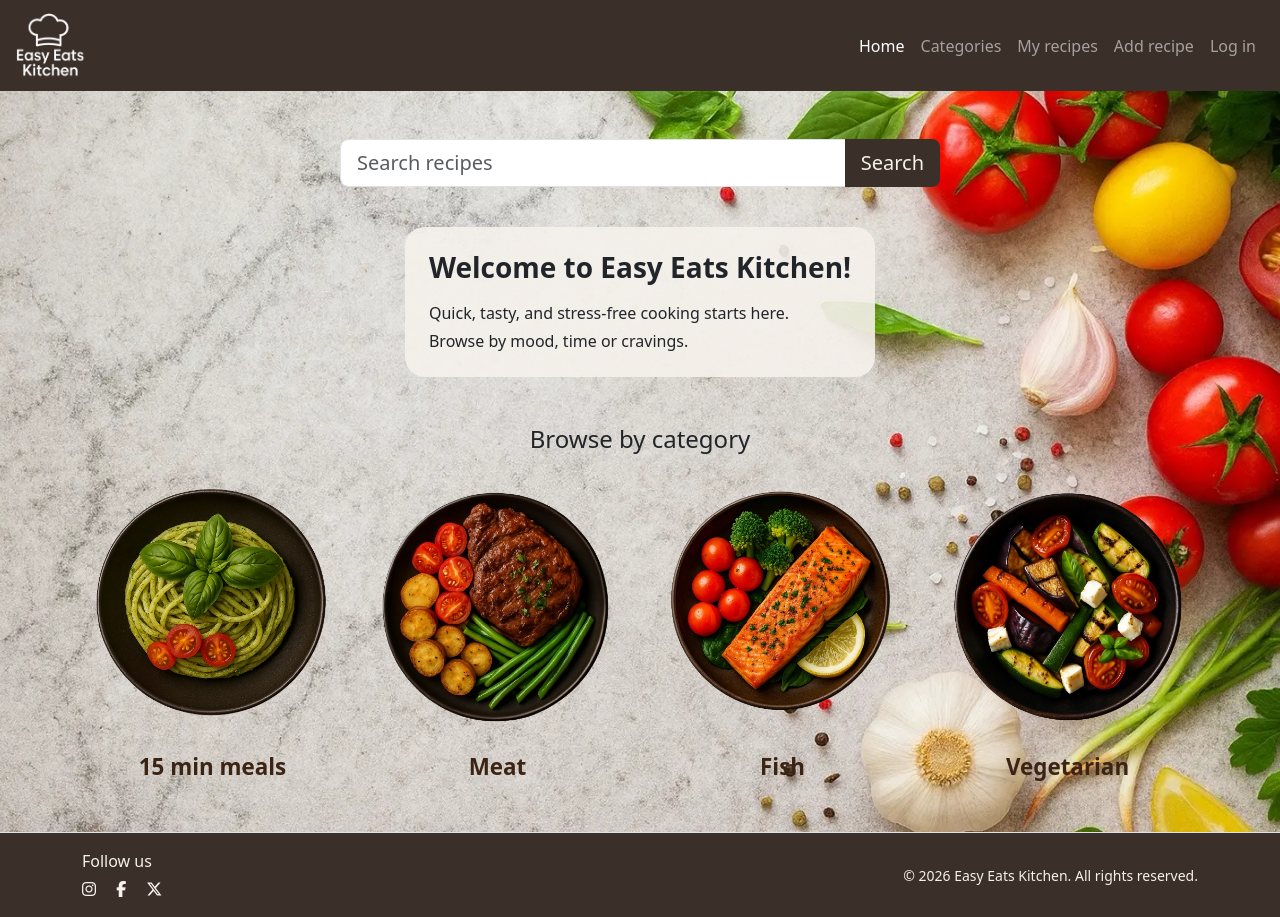
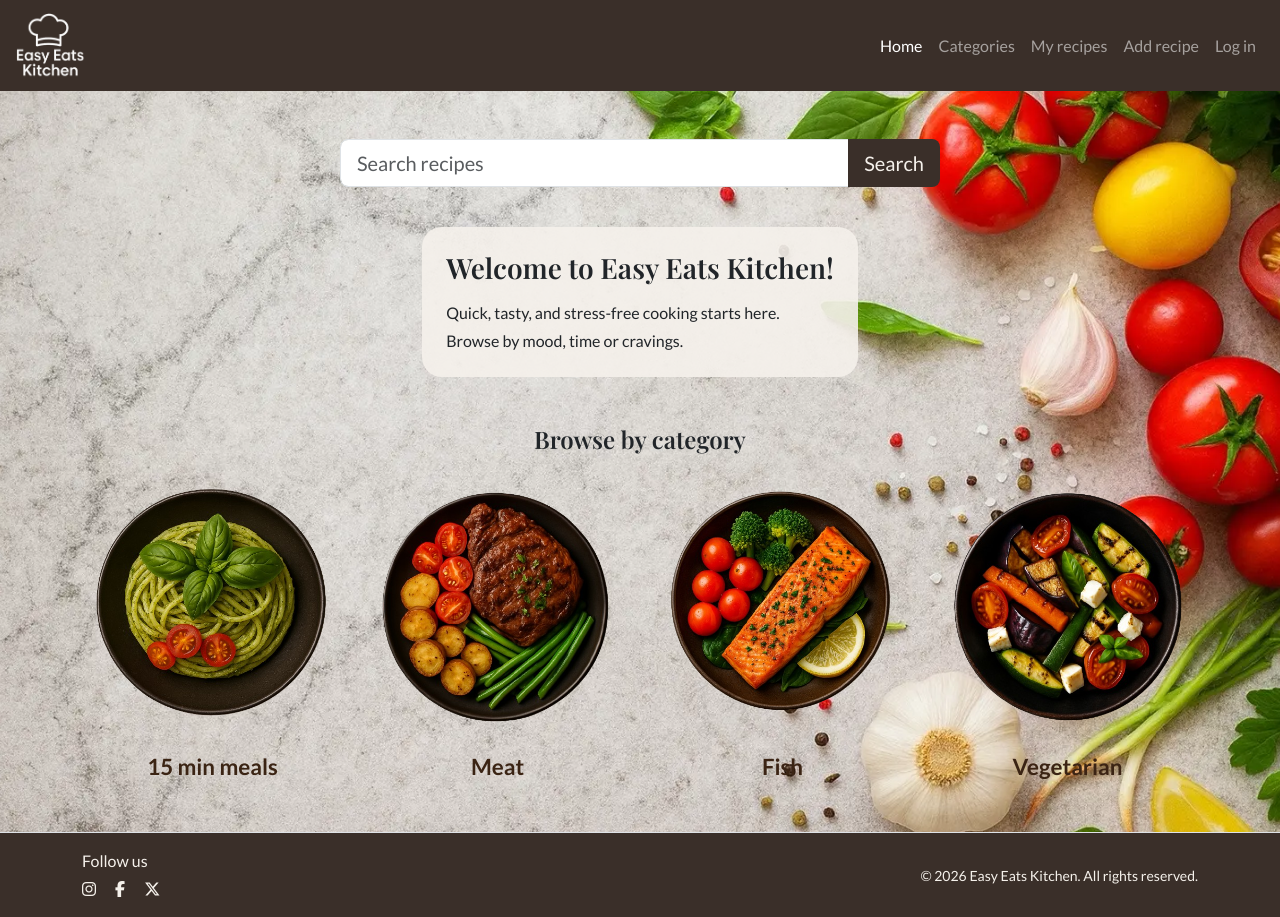
Before and after one commit to jolantadjatlova/easy-eats-kitchen, a Django app: page / in a window 1280 px wide. Run offline with Django 4.2, Linux system fonts and the light colour scheme.

Commit message:
Add typography using Playfair Display and Lato

```diff
--- a/recipes/templates/recipes/base.html
+++ b/recipes/templates/recipes/base.html
@@ -2,8 +2,8 @@
 <!DOCTYPE html>
 <html lang="en">
   <head>
-    <meta charset="UTF-8">
-    <meta name="viewport" content="width=device-width, initial-scale=1.0">
+    <meta charset="UTF-8" />
+    <meta name="viewport" content="width=device-width, initial-scale=1.0" />
     <title>Easy Eats Kitchen</title>
 
     <!-- Favicon -->
@@ -11,28 +11,25 @@
       rel="apple-touch-icon"
       sizes="180x180"
       href="{% static 'favicon/apple-touch-icon.png' %}"
-    >
+    />
     <link
       rel="icon"
       type="image/png"
       sizes="32x32"
       href="{% static 'favicon/favicon-32x32.png' %}"
-    >
+    />
     <link
       rel="icon"
       type="image/png"
       sizes="16x16"
       href="{% static 'favicon/favicon-16x16.png' %}"
-    >
-    <link
-      rel="manifest"
-      href="{% static 'favicon/site.webmanifest' %}"
-    >
+    />
+    <link rel="manifest" href="{% static 'favicon/site.webmanifest' %}" />
     <link
       rel="icon"
       type="image/x-icon"
       href="{% static 'favicon/favicon.ico' %}"
-    >
+    />
 
     <!-- Font Awesome-->
     <link
@@ -43,26 +40,41 @@
     <link
       href="https://cdn.jsdelivr.net/npm/bootstrap@5.3.8/dist/css/bootstrap.min.css"
       rel="stylesheet"
-    >
-
+    />
+    <!-- Google Fonts -->
+    <link rel="preconnect" href="https://fonts.googleapis.com" />
+    <link rel="preconnect" href="https://fonts.gstatic.com" crossorigin />
+    <link
+      href="https://fonts.googleapis.com/css2?family=Playfair+Display:wght@600;700&family=Lato:wght@400;500;700&display=swap"
+      rel="stylesheet"
+    />
     <!-- Custom CSS -->
-    <link rel="stylesheet" href="{% static 'css/style.css' %}">
+    <link rel="stylesheet" href="{% static 'css/style.css' %}" />
   </head>
   <body>
-
     <!-- Navbar -->
-    <nav class="navbar navbar-expand-lg navbar-dark" style="background-color: #3A2F29;">
+    <nav
+      class="navbar navbar-expand-lg navbar-dark"
+      style="background-color: #3a2f29"
+    >
       <div class="container-fluid px-3">
         <a class="navbar-brand d-flex align-items-center" href="#">
-    <img src="{% static 'images/easy_eats_logo.png' %}"
+          <img
+            src="{% static 'images/easy_eats_logo.png' %}"
             alt="Easy Eats Kitchen logo"
             height="65"
-         class="me-2">
+            class="me-2"
+          />
         </a>
-            <button class="navbar-toggler" type="button"
-                    data-bs-toggle="collapse" data-bs-target="#mainNavbar"
-                    aria-controls="mainNavbar" aria-expanded="false"
-                    aria-label="Toggle navigation">
+        <button
+          class="navbar-toggler"
+          type="button"
+          data-bs-toggle="collapse"
+          data-bs-target="#mainNavbar"
+          aria-controls="mainNavbar"
+          aria-expanded="false"
+          aria-label="Toggle navigation"
+        >
           <span class="navbar-toggler-icon"></span>
         </button>
 
@@ -90,15 +102,23 @@
 
     <main class="flex-grow-1">
       <div class="container text-center my-5">
-
-
         <!-- Search bar -->
-        <form class="d-flex justify-content-center mb-4" role="search" style="max-width: 600px; margin: 0 auto;">
+        <form
+          class="d-flex justify-content-center mb-4"
+          role="search"
+          style="max-width: 600px; margin: 0 auto"
+        >
           <div class="input-group">
-                <input type="text" class="form-control form-control-lg"
-                       placeholder="Search recipes">
-                <button class="btn btn-lg" type="submit"
-                        style="background-color: #3A2F29; color: #F5F1EB; border: none;">
+            <input
+              type="text"
+              class="form-control form-control-lg"
+              placeholder="Search recipes"
+            />
+            <button
+              class="btn btn-lg"
+              type="submit"
+              style="background-color: #3a2f29; color: #f5f1eb; border: none"
+            >
               Search
             </button>
           </div>
@@ -106,15 +126,19 @@
 
         <!-- Welcome card -->
         <div class="d-flex justify-content-center">
-            <div class="mt-3 p-4 text-start"
-                 style="max-width: 520px; background-color: rgba(245, 241, 235, 0.9); border-radius: 20px;">
+          <div
+            class="mt-3 p-4 text-start"
+            style="
+              max-width: 520px;
+              background-color: rgba(245, 241, 235, 0.9);
+              border-radius: 20px;
+            "
+          >
             <h2 class="h3 fw-semibold mb-3">Welcome to Easy Eats Kitchen!</h2>
             <p class="mb-1">
               Quick, tasty, and stress-free cooking starts here.
             </p>
-                <p class="mb-0">
-                    Browse by mood, time or cravings.
-                </p>
+            <p class="mb-0">Browse by mood, time or cravings.</p>
           </div>
         </div>
 
@@ -125,12 +149,16 @@
           <div class="row justify-content-center g-4">
             <!-- 15 min meals -->
             <div class="col-6 col-md-3">
-    <a href="{% url 'recipes_by_category' '15-min-meals' %}"
-       class="text-decoration-none text-dark">
+              <a
+                href="{% url 'recipes_by_category' '15-min-meals' %}"
+                class="text-decoration-none text-dark"
+              >
                 <div class="d-flex flex-column align-items-center">
-            <img src="{% static 'images/category-15min.png' %}"
+                  <img
+                    src="{% static 'images/category-15min.png' %}"
                     alt="15 min meals"
-                 class="img-fluid category-img rounded-circle mb-2">
+                    class="img-fluid category-img rounded-circle mb-2"
+                  />
                   <span class="category-name">15 min meals</span>
                 </div>
               </a>
@@ -138,63 +166,87 @@
 
             <!-- Meat -->
             <div class="col-6 col-md-3">
-            <a href="{% url 'recipes_by_category' 'meat' %}"
-               class="text-decoration-none text-dark">
+              <a
+                href="{% url 'recipes_by_category' 'meat' %}"
+                class="text-decoration-none text-dark"
+              >
                 <div class="d-flex flex-column align-items-center">
-                    <img src="{% static 'images/category-meat.png' %}"
+                  <img
+                    src="{% static 'images/category-meat.png' %}"
                     alt="Meat"
-                         class="img-fluid category-img rounded-circle mb-2">
+                    class="img-fluid category-img rounded-circle mb-2"
+                  />
                   <span class="category-name">Meat</span>
                 </div>
               </a>
             </div>
             <!-- Fish -->
             <div class="col-6 col-md-3">
-            <a href="{% url 'recipes_by_category' 'fish' %}"
-               class="text-decoration-none text-dark">
+              <a
+                href="{% url 'recipes_by_category' 'fish' %}"
+                class="text-decoration-none text-dark"
+              >
                 <div class="d-flex flex-column align-items-center">
-                    <img src="{% static 'images/category-fish.png' %}"
+                  <img
+                    src="{% static 'images/category-fish.png' %}"
                     alt="Fish"
-                         class="img-fluid category-img rounded-circle mb-2">
+                    class="img-fluid category-img rounded-circle mb-2"
+                  />
                   <span class="category-name">Fish</span>
                 </div>
               </a>
             </div>
 
-
             <!-- Vegetarian -->
             <div class="col-6 col-md-3">
-            <a href="{% url 'recipes_by_category' 'vegetarian' %}"
-               class="text-decoration-none text-dark">
+              <a
+                href="{% url 'recipes_by_category' 'vegetarian' %}"
+                class="text-decoration-none text-dark"
+              >
                 <div class="d-flex flex-column align-items-center">
-                    <img src="{% static 'images/category-veg.png' %}"
+                  <img
+                    src="{% static 'images/category-veg.png' %}"
                     alt="Vegetarian"
-                         class="img-fluid category-img rounded-circle mb-2">
+                    class="img-fluid category-img rounded-circle mb-2"
+                  />
                   <span class="category-name">Vegetarian</span>
                 </div>
               </a>
             </div>
           </div>
         </section>
-
-    </div>  <!-- end .container -->
+      </div>
+      <!-- end .container -->
     </main>
 
     <!-- Footer -->
-    <footer class="py-3 border-top" style="background-color: #3A2F29; color: #F5F1EB;">
+    <footer
+      class="py-3 border-top"
+      style="background-color: #3a2f29; color: #f5f1eb"
+    >
       <div class="container">
         <!-- Follow us + icons -->
-            <div class="d-flex flex-column flex-md-row justify-content-between align-items-start align-items-md-center">
+        <div
+          class="d-flex flex-column flex-md-row justify-content-between align-items-start align-items-md-center"
+        >
           <div class="mb-2 mb-md-0">
             <div>Follow us</div>
             <div class="mt-1">
-                        <a href="#" class="me-3 text-decoration-none" style="color: #F5F1EB;">
+              <a
+                href="#"
+                class="me-3 text-decoration-none"
+                style="color: #f5f1eb"
+              >
                 <i class="fa-brands fa-instagram"></i>
               </a>
-                        <a href="#" class="me-3 text-decoration-none" style="color: #F5F1EB;">
+              <a
+                href="#"
+                class="me-3 text-decoration-none"
+                style="color: #f5f1eb"
+              >
                 <i class="fa-brands fa-facebook-f"></i>
               </a>
-                        <a href="#" class="text-decoration-none" style="color: #F5F1EB;">
+              <a href="#" class="text-decoration-none" style="color: #f5f1eb">
                 <i class="fa-brands fa-x-twitter"></i>
               </a>
             </div>
@@ -212,7 +264,7 @@
     <script
       src="https://cdn.jsdelivr.net/npm/bootstrap@5.3.8/dist/js/bootstrap.bundle.min.js"
       integrity="sha384-FKyoEForCGlyvwx9Hj09JcYn3nv7wiPVlz7YYwJrWVcXK/BmnVDxM+D2scQbITxI"
-      crossorigin="anonymous">
-    </script>
+      crossorigin="anonymous"
+    ></script>
   </body>
 </html>
--- a/static/css/style.css
+++ b/static/css/style.css
@@ -1,10 +1,16 @@
 body {
+    font-family: 'Lato', sans-serif;
     background-image: url('../images/easy_eats_background.webp');
     background-size: cover;
     background-position: center;
     background-repeat: no-repeat;
     min-height: 100vh;
 }
+
+h1, h2, h3, h4, h5 {
+    font-family: 'Playfair Display', serif;
+}
+
 .category-name {
     font-size: 1.4rem;
     font-weight: 700;
```
Lines whose indentation alone changed are shown as unchanged.
